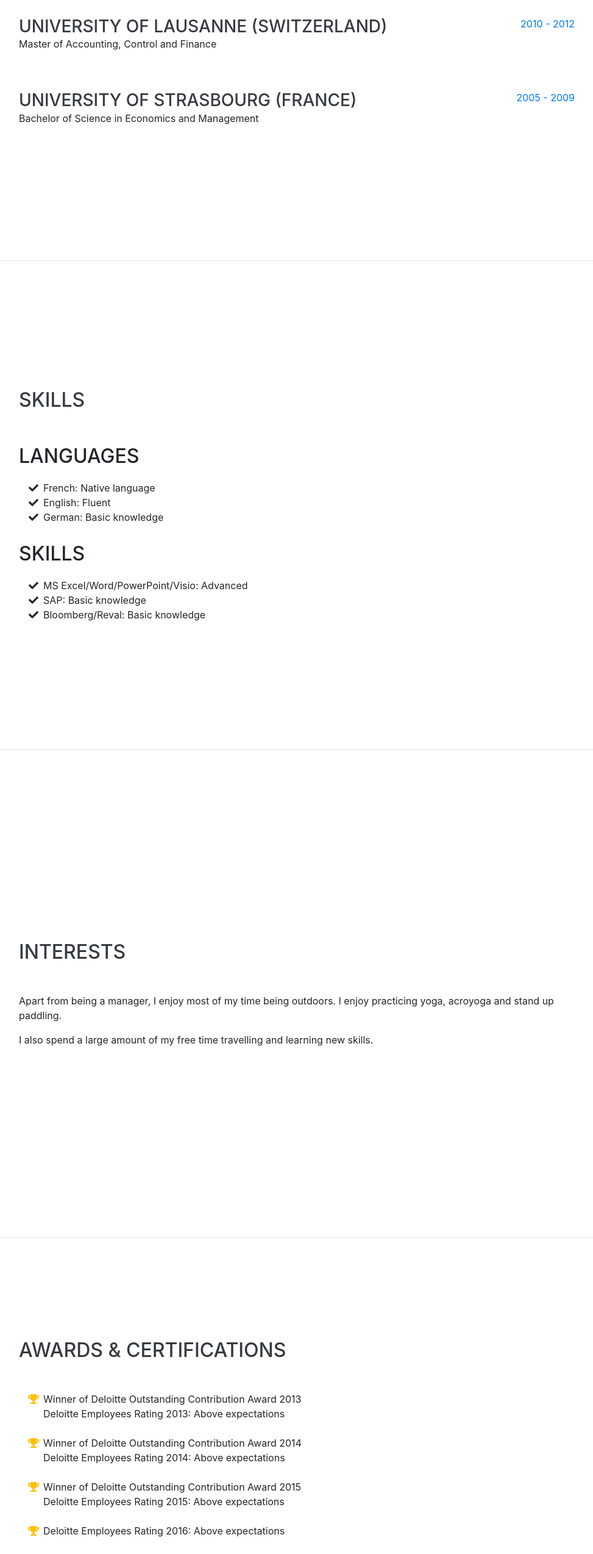
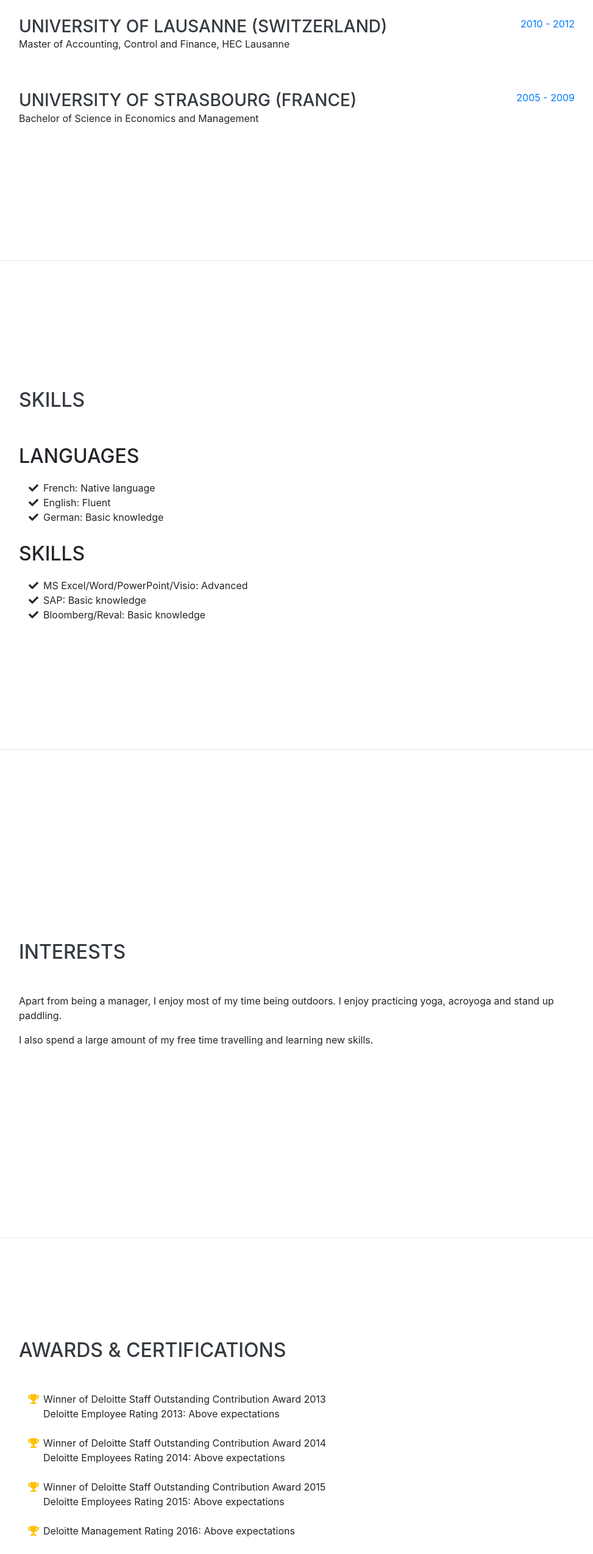
Before and after one commit to fannydoan/portfolio, a website with bundled scripts: page index.html in a window 1280 px wide. Shown: the part 2709-5257 px from the top of the page at 61% size, without its empty margins (289-1262 px from the left). Built offline with nearby package versions, Linux system fonts and the light colour scheme; a web font is replaced by a local one.

Commit message:
Final changes

```diff
--- a/css/resume.css
+++ b/css/resume.css
@@ -45,6 +45,7 @@ h3 {
 h4 {
   font-size: 1.5rem;
 }
+
 
 p.lead {
   font-size: 1.15rem;
--- a/index.html
+++ b/index.html
@@ -172,7 +172,7 @@
         <div class="resume-item d-flex flex-column flex-md-row justify-content-between mb-5">
           <div class="resume-content">
             <h3 class="mb-0">University of Lausanne (Switzerland)</h3>
-            <p>Master of Accounting, Control and Finance</p>
+            <p>Master of Accounting, Control and Finance, HEC Lausanne</p>
           </div>
           <div class="resume-date text-md-right">
             <span class="text-primary">2010 - 2012</span>
@@ -243,26 +243,26 @@
         <ul class="fa-ul mb-0">
           <li>
             <i class="fa-li fa fa-trophy text-warning"></i>
-            Winner of Deloitte Outstanding Contribution Award 2013</br>
-            Deloitte Employees Rating 2013: Above expectations</li>
+            Winner of Deloitte Staff Outstanding Contribution Award 2013</br>
+            Deloitte Employee Rating 2013: Above expectations</li>
           <li>
             <br/>
             <i class="fa-li fa fa-trophy text-warning"></i>
-            Winner of Deloitte Outstanding Contribution Award 2014</br>
+            Winner of Deloitte Staff Outstanding Contribution Award 2014</br>
             Deloitte Employees Rating 2014: Above expectations</li>
           <li>
               <br/>
             <i class="fa-li fa fa-trophy text-warning"></i>
-            Winner of Deloitte Outstanding Contribution Award 2015</br>
+            Winner of Deloitte Staff Outstanding Contribution Award 2015</br>
             Deloitte Employees Rating 2015: Above expectations</li>
           <li>
               <br/>
             <i class="fa-li fa fa-trophy text-warning"></i>
-            Deloitte Employees Rating 2016: Above expectations</li>
+            Deloitte Management Rating 2016: Above expectations</li>
           <li>
               <br/>
             <i class="fa-li fa fa-trophy text-warning"></i>
-            Deloitte Employees Rating 2017: Above expectations</li>
+            Deloitte Management Rating 2017: Above expectations</li>
           <li>
               <br/>
             <i class="fa-li fa fa-trophy text-warning"></i>
@@ -270,7 +270,7 @@
           <li>
               <br/>
             <i class="fa-li fa fa-trophy text-warning"></i>
-            Deloitte Employees Rating 2019: Above expectations</li>
+            Deloitte Management Rating 2019: Above expectations</li>
         </ul>
       </div>
     </section>
```
